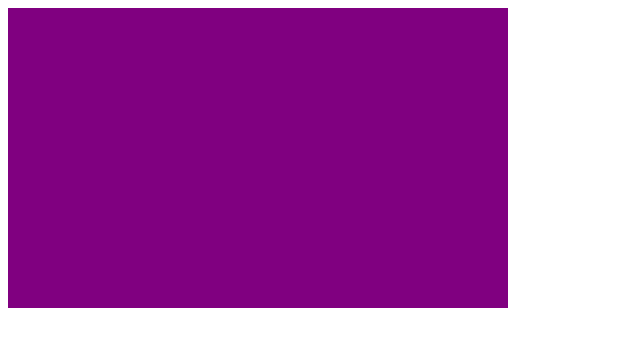
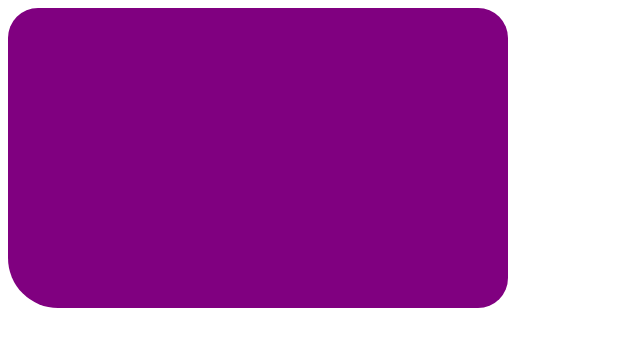
Before and after one commit to tylim88/styled-break, a React app: page / in a window 1280 px wide. Shown: the top 346 px of the page, without its empty margins (0-640 px from the left). Built offline with nearby package versions, Linux system fonts and the light colour scheme; the HTML template or start-up script is replaced by a standard one.

Commit message:
add mapping functionality

```diff
--- a/package.json
+++ b/package.json
@@ -1,6 +1,6 @@
 {
 	"name": "styled-break",
-	"version": "1.1.0",
+	"version": "2.0.0-beta.0",
 	"description": "🍨 Create Responsive Styled Components With Breeze!",
 	"main": "build/styledBreak.js",
 	"files": [
--- a/src/components/styledBreak/index.jsx
+++ b/src/components/styledBreak/index.jsx
@@ -67,28 +67,41 @@ const styledBreak = (config = {}) => {
 			return styledCss
 		} else if (type === 'object' && styledCss) {
 			let cssString = []
-			for (const prop in styledCss) {
-				const [targetPoint, direction] = prop.split('_')
-				if (prop === '_') {
-					cssString = [...cssString, styledCss[prop]]
-				} else if (
-					styledCss[prop] !== undefined &&
-					sortedBreakpoints[targetPoint] !== undefined
-				) {
+			for (const styledCssProp in styledCss) {
+				const [targetPoint, direction] = styledCssProp.split('_')
+				const styledCssValue = styledCss[styledCssProp]
+				if (styledCssProp === '_') {
+					cssString = [...cssString, styledCssValue]
+				} else if (sortedBreakpoints[targetPoint] !== undefined) {
 					const direction_ = direction || ''
 					cssString = [
 						...cssString,
 						`
 						${getMediaQuery(direction_, sortedBreakpoints, targetPoint)} {`,
-						styledCss[prop],
+						styledCssValue,
 						`
 					}
 					`,
 					]
+				} else if (typeof styledCssValue === 'function') {
+					const mapping = JSON.parse(styledCssProp)
+					if (typeof mapping === 'object') {
+						const styledCssInner = {}
+						for (const styledObjProp in mapping) {
+							const styledObjValue = mapping[styledObjProp]
+							styledCssInner[styledObjProp] = Array.isArray(styledObjValue)
+								? styledCssValue(...styledObjValue)
+								: styledCssValue(styledObjValue)
+						}
+						cssString = [...cssString, cssS(styledCssInner)]
+					} else {
+						// should we throw error?
+					}
 				}
 			}
 			return cssString
 		} else {
+			// should we throw error?
 			return ''
 		}
 	}
--- a/src/index.jsx
+++ b/src/index.jsx
@@ -23,24 +23,37 @@ const Demo = () => {
 	return (
 		<DivStyled
 			maxWidth='500'
+			bottomLeftRadius='50'
 			styledCss={{
-				_: `background-color:green;
-				width:50px;
-				height:50px;
+				_: `background-color: green;
+				width: 50px;
+				height: 50px;
 				`,
-				xs_m: `width:100px;
-				height:100px;
-				background-color:blue;`,
+				xs_m: `width: 100px;
+				height: 100px;
+				background-color: blue;
+				`,
 				sm_md: `
-				width:200px;
-				height:200px;
-				background-color:red;`,
-				xl_xl: css`
+				width: 200px;
+				height: 200px;
+				background-color: red;
+				`,
+				xl: css`
 					${props =>
 						`width:${props.maxWidth}px;
-				height:300px;
-				background-color:purple;`}
+				height: 300px;
+				background-color: purple;`}
 				`,
+				[JSON.stringify({
+					_: [5, 5, 5],
+					xs_m: [10, 10, 10],
+					sm_md: [20, 20, 20],
+					xl: [30, 30, 30],
+				})]: (a, b, c) =>
+					css`
+						border-radius: ${a}px ${b}px ${c}px
+							${props => props.bottomLeftRadius}px;
+					`,
 			}}
 		/>
 	)
```
Also changed, not shown: 1 other file (tests, documents, lock files or other folders).
